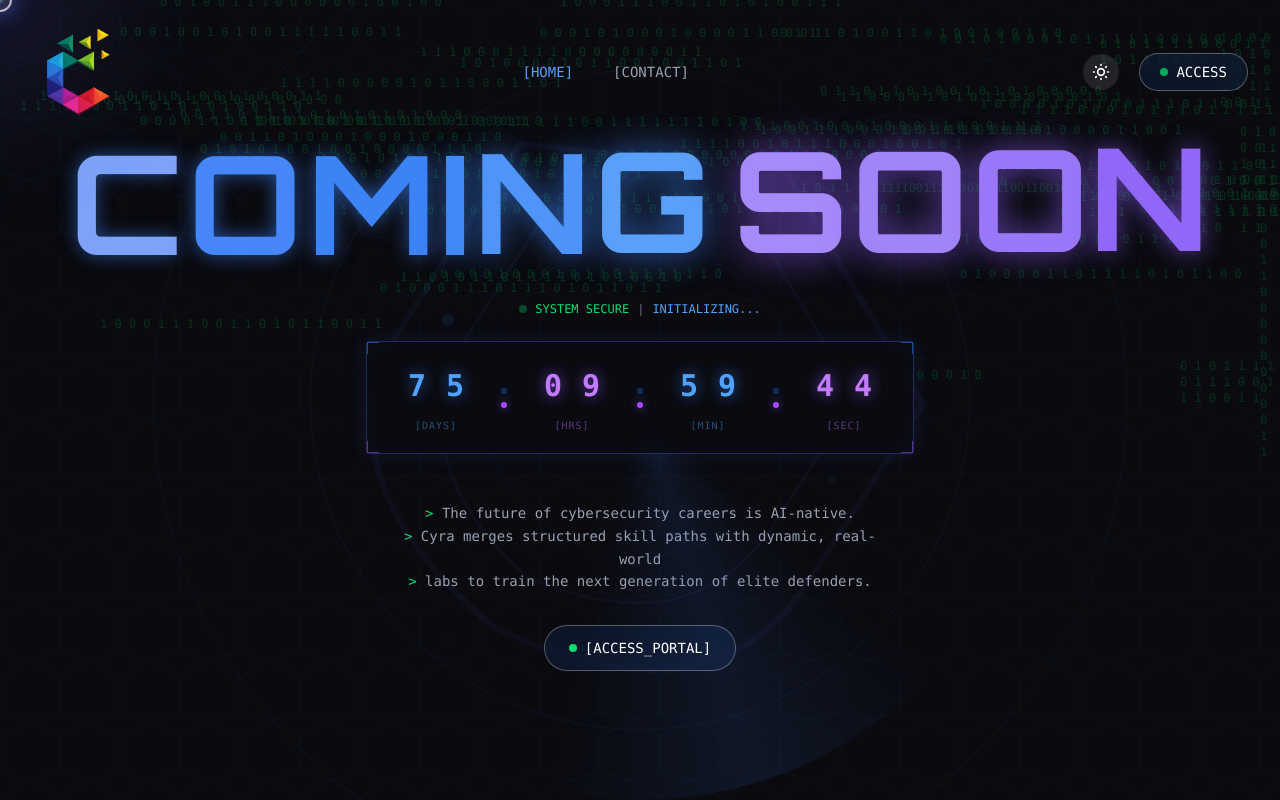
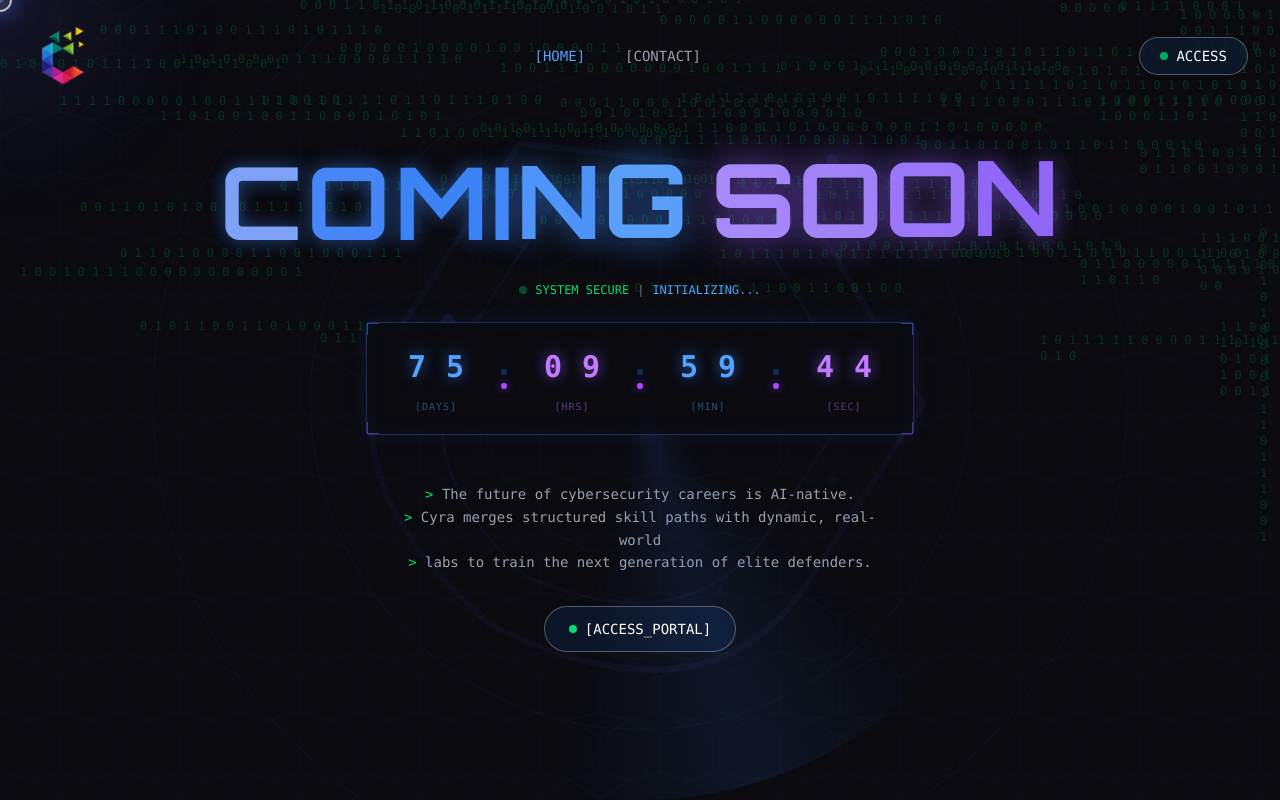
Before and after one commit to devX950415/coming-soon-cybersecurity-edu, a Next.js app: page / in a window 1280 px wide. Built offline with nearby package versions, Linux system fonts and the light colour scheme.

Commit message:
feat: beta 1.0

```diff
--- a/src/app/layout.tsx
+++ b/src/app/layout.tsx
@@ -1,5 +1,4 @@
 import type { Metadata } from 'next';
-import { ThemeProvider } from '@/context/ThemeContext';
 import CustomCursor from '@/components/CustomCursor';
 import { Orbitron, Space_Grotesk } from 'next/font/google';
 import './globals.css';
@@ -32,7 +31,7 @@
     <html lang="en" data-theme="dark" suppressHydrationWarning className={`${orbitron.variable} ${spaceGrotesk.variable}`}>
       <body className="antialiased font-body">
         <CustomCursor />
-        <ThemeProvider>{children}</ThemeProvider>
+        {children}
       </body>
     </html>
   );
--- a/src/app/page.tsx
+++ b/src/app/page.tsx
@@ -225,10 +225,11 @@
 
       <div className="flex flex-col items-center justify-center min-h-screen px-8">
         {/* Coming Soon Text with continuous glitch effect */}
-        <div className="overflow-visible relative">
+        <div className="overflow-visible relative max-w-[90vw]">
           {/* Glitch layers - red */}
           <motion.h1
-            className="absolute font-display text-[60px] md:text-[100px] lg:text-[140px] font-bold tracking-wide leading-none flex uppercase text-red-500/30 blur-[1px]"
+            className="absolute font-display font-bold tracking-wide leading-none flex whitespace-nowrap uppercase text-red-500/30 blur-[1px]"
+            style={{ fontSize: 'clamp(32px, 8vw, 140px)' }}
             animate={{
               x: [-3, 3, -1, 2, -3],
               y: [0, -1, 1, 0, 0],
@@ -242,7 +243,8 @@
 
           {/* Glitch layers - cyan */}
           <motion.h1
-            className="absolute font-display text-[60px] md:text-[100px] lg:text-[140px] font-bold tracking-wide leading-none flex uppercase text-cyan-500/30 blur-[1px]"
+            className="absolute font-display font-bold tracking-wide leading-none flex whitespace-nowrap uppercase text-cyan-500/30 blur-[1px]"
+            style={{ fontSize: 'clamp(32px, 8vw, 140px)' }}
             animate={{
               x: [3, -3, 1, -2, 3],
               y: [0, 1, -1, 0, 0],
@@ -256,7 +258,8 @@
 
           {/* Main text with continuous wave animation */}
           <motion.h1
-            className="font-display text-[60px] md:text-[100px] lg:text-[140px] font-bold tracking-wide leading-none mb-8 flex uppercase relative"
+            className="font-display font-bold tracking-wide leading-none mb-8 flex whitespace-nowrap uppercase relative"
+            style={{ fontSize: 'clamp(32px, 8vw, 140px)' }}
             initial={{ opacity: 0 }}
             animate={{ opacity: 1 }}
             transition={{ duration: 0.5 }}
--- a/src/components/Header.tsx
+++ b/src/components/Header.tsx
@@ -3,7 +3,7 @@
 import Link from 'next/link';
 import Image from 'next/image';
 import { usePathname } from 'next/navigation';
-import ThemeToggle from './ThemeToggle';
+
 
 export default function Header() {
   const pathname = usePathname();
@@ -11,10 +11,11 @@
   return (
     <header className="fixed top-0 left-0 right-0 z-50 px-8 py-6 flex items-center justify-between">
       {/* logo */}
-      <div className="w-16 h-16 sm:w-20 sm:h-20 md:w-24 md:h-24 flex items-center gap-2 relative">
+      <div className="w-12 h-12 sm:w-14 sm:h-14 md:w-16 md:h-16 flex items-center gap-2 relative">
         <Image
           src="/logo.png"
           fill
+          sizes="(max-width: 640px) 48px, (max-width: 768px) 56px, 64px"
           alt="CYRA Logo"
           className="object-contain"
         />
@@ -38,9 +39,8 @@
         </Link>
       </nav>
 
-      {/* Right side with theme toggle */}
-      <div className="flex items-center gap-3 md:gap-5">
-        <ThemeToggle />
+      {/* Right side CTA */}
+      <div className="flex items-center">
         <Link href="/contact" className="cursor-pointer">
           <div className="relative flex items-center gap-2 px-4 md:px-5 py-2 bg-blue-500/10 backdrop-blur-sm border-blue-500/30 text-white text-sm overflow-hidden font-mono border border-theme rounded-full hover:bg-blue-500/20 transition-colors">
             <span className="w-2 h-2 rounded-full bg-green-400 animate-pulse" />
--- a/src/components/ThemeToggle.tsx
+++ /dev/null
@@ -1,43 +0,0 @@
-'use client';
-
-import { useTheme } from '@/context/ThemeContext';
-import { useEffect, useState } from 'react';
-
-export default function ThemeToggle() {
-  const [mounted, setMounted] = useState(false);
-
-  useEffect(() => {
-    setMounted(true);
-  }, []);
-
-  if (!mounted) {
-    return (
-      <button className="p-2 rounded-full transition-colors w-9 h-9" aria-label="Toggle theme" />
-    );
-  }
-
-  return <ThemeToggleButton />;
-}
-
-function ThemeToggleButton() {
-  const { theme, toggleTheme } = useTheme();
-
-  return (
-    <button
-      onClick={toggleTheme}
-      className="p-2 rounded-full transition-colors"
-      style={{ backgroundColor: 'var(--card-bg)' }}
-      aria-label="Toggle theme"
-    >
-      {theme === 'dark' ? (
-        <svg className="w-5 h-5" style={{ color: 'var(--foreground)' }} fill="none" stroke="currentColor" viewBox="0 0 24 24">
-          <path strokeLinecap="round" strokeLinejoin="round" strokeWidth={2} d="M12 3v1m0 16v1m9-9h-1M4 12H3m15.364 6.364l-.707-.707M6.343 6.343l-.707-.707m12.728 0l-.707.707M6.343 17.657l-.707.707M16 12a4 4 0 11-8 0 4 4 0 018 0z" />
-        </svg>
-      ) : (
-        <svg className="w-5 h-5" style={{ color: 'var(--foreground)' }} fill="none" stroke="currentColor" viewBox="0 0 24 24">
-          <path strokeLinecap="round" strokeLinejoin="round" strokeWidth={2} d="M20.354 15.354A9 9 0 018.646 3.646 9.003 9.003 0 0012 21a9.003 9.003 0 008.354-5.646z" />
-        </svg>
-      )}
-    </button>
-  );
-}
--- a/src/context/ThemeContext.tsx
+++ /dev/null
@@ -1,56 +0,0 @@
-'use client';
-
-import { createContext, useContext, useEffect, useState, ReactNode } from 'react';
-
-type Theme = 'dark' | 'light';
-
-interface ThemeContextType {
-  theme: Theme;
-  toggleTheme: () => void;
-}
-
-const ThemeContext = createContext<ThemeContextType | undefined>(undefined);
-
-export function ThemeProvider({ children }: { children: ReactNode }) {
-  const [theme, setTheme] = useState<Theme>('dark');
-  const [mounted, setMounted] = useState(false);
-
-  useEffect(() => {
-    setMounted(true);
-    const stored = localStorage.getItem('theme') as Theme | null;
-    if (stored) {
-      setTheme(stored);
-      document.documentElement.setAttribute('data-theme', stored);
-    }
-  }, []);
-
-  useEffect(() => {
-    if (mounted) {
-      document.documentElement.setAttribute('data-theme', theme);
-      localStorage.setItem('theme', theme);
-    }
-  }, [theme, mounted]);
-
-  const toggleTheme = () => {
-    setTheme((prev) => (prev === 'dark' ? 'light' : 'dark'));
-  };
-
-  // Prevent flash of wrong theme
-  if (!mounted) {
-    return <>{children}</>;
-  }
-
-  return (
-    <ThemeContext.Provider value={{ theme, toggleTheme }}>
-      {children}
-    </ThemeContext.Provider>
-  );
-}
-
-export function useTheme() {
-  const context = useContext(ThemeContext);
-  if (!context) {
-    throw new Error('useTheme must be used within a ThemeProvider');
-  }
-  return context;
-}
```
